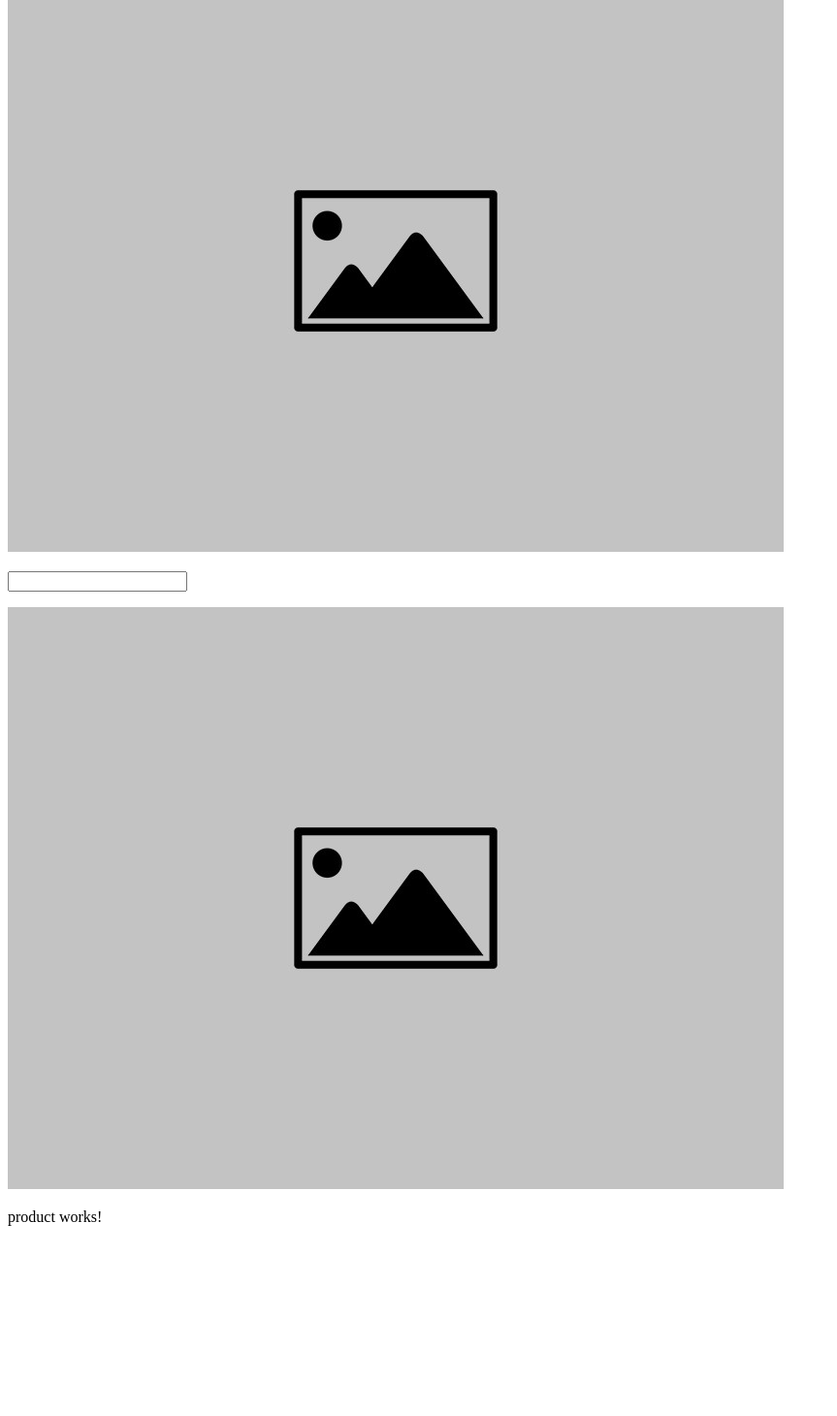
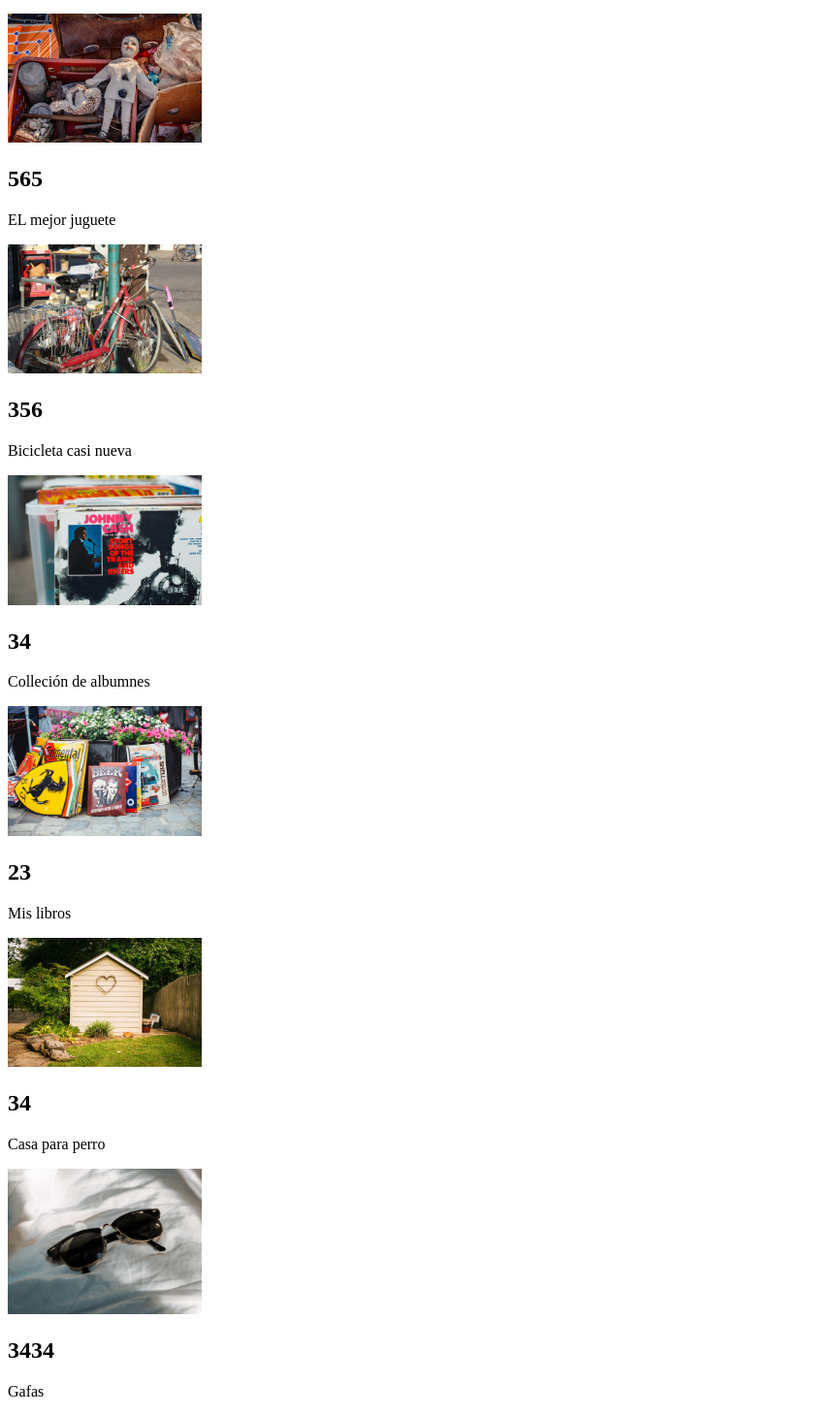
Before and after one commit to pablovass/store-mock, an Angular app: page / in a window 1280 px wide. Shown: the part 39-1499 px from the top of the page at 97% size, without its empty margins (0-863 px from the left). Before the commit the page ends 1319 px from the top, so only its background shows below. Built offline with nearby package versions, Linux system fonts and the light colour scheme.

Commit message:
Componente para producto

```diff
--- a/src/app/app.component.html
+++ b/src/app/app.component.html
@@ -1,5 +1,4 @@
 <app-img></app-img>
 <p><input type="text" [(ngModel)]="imgParent"></p>
 <app-img (loaded)="onLoaded($event)" [img]="imgParent"></app-img>
-
-<app-product></app-product>
+<app-product [product]="product" *ngFor="let product of products"></app-product>
--- a/src/app/app.component.ts
+++ b/src/app/app.component.ts
@@ -1,5 +1,5 @@
 import { Component } from '@angular/core';
-
+import { Product } from './models/product.model';
 @Component({
   selector: 'app-root',
   templateUrl: './app.component.html',
@@ -8,6 +8,45 @@
 export class AppComponent {
 //imgParent ='https://img.freepik.com/vector-premium/diseno-ilustracion-vector-personaje-avatar-hombre-joven_24877-18514.jpg?w=826';
 imgParent ='';
+products: Product[]=[
+  {
+    id: '1',
+    name: 'EL mejor juguete',
+    price: 565,
+    image: './assets/images/toy.jpg'
+
+  },
+  {
+    id:'2',
+    name: 'Bicicleta casi nueva',
+    price: 356,
+    image: './assets/images/bike.jpg'
+  },
+  {
+    id:'3',
+    name: 'Colleción de albumnes',
+    price: 34,
+    image: './assets/images/album.jpg'
+  },
+  {
+    id:'4',
+    name: 'Mis libros',
+    price: 23,
+    image: './assets/images/books.jpg'
+  },
+  {
+    id:'4',
+    name: 'Casa para perro',
+    price: 34,
+    image: './assets/images/house.jpg'
+  },
+  {
+    id:'5',
+    name: 'Gafas',
+    price: 3434,
+    image: './assets/images/glasses.jpg'
+  }
+];
 onLoaded(img:string){
   console.log("log Padre",img)
 }
--- a/src/app/components/img/img.component.html
+++ b/src/app/components/img/img.component.html
@@ -1,4 +1,8 @@
+<!--
 <img width="200" (load)="imgLoaded()" (error)="imgError()" [src]="img" *ngIf="img; else elseImg">
 <ng-template #elseImg>
   <img [src]="imageDefault" alt="">
 </ng-template>
+
+
+-->
--- a/src/app/components/product/product.component.html
+++ b/src/app/components/product/product.component.html
@@ -1 +1,3 @@
-<p>product works!</p>
+<img width="200" [src]="product.image" alt="">
+<h2>{{product.price}}</h2>
+<p>{{product.name}}</p>
--- a/src/app/components/product/product.component.ts
+++ b/src/app/components/product/product.component.ts
@@ -1,10 +1,22 @@
-import { Component } from '@angular/core';
-
+import { Component,OnInit,Input } from '@angular/core';
+//import {Product}from 'src/app/models/product.model';
+import {Product}from '../../models/product.model';
 @Component({
   selector: 'app-product',
   templateUrl: './product.component.html',
   styleUrls: ['./product.component.sass']
 })
-export class ProductComponent {
+export class ProductComponent  implements OnInit{
+
+  @Input() product: Product={
+  id:'',
+  price: 0,
+  image:'',
+  name:''
+};
+
+constructor(){}
+ngOnInit(): void {
 
 }
+}
--- /dev/null
+++ b/src/app/models/product.model.ts
@@ -0,0 +1,6 @@
+export interface Product{
+  id:string;
+  name:string;
+  price:number;
+  image:string;
+}
--- a/src/app/product.model.ts
+++ /dev/null
@@ -1,6 +0,0 @@
-export interface Product {
-  name: string;
-  price: number;
-  image: string;
-  category?: string; // significa que puede ir o no por el ?
-}
```
